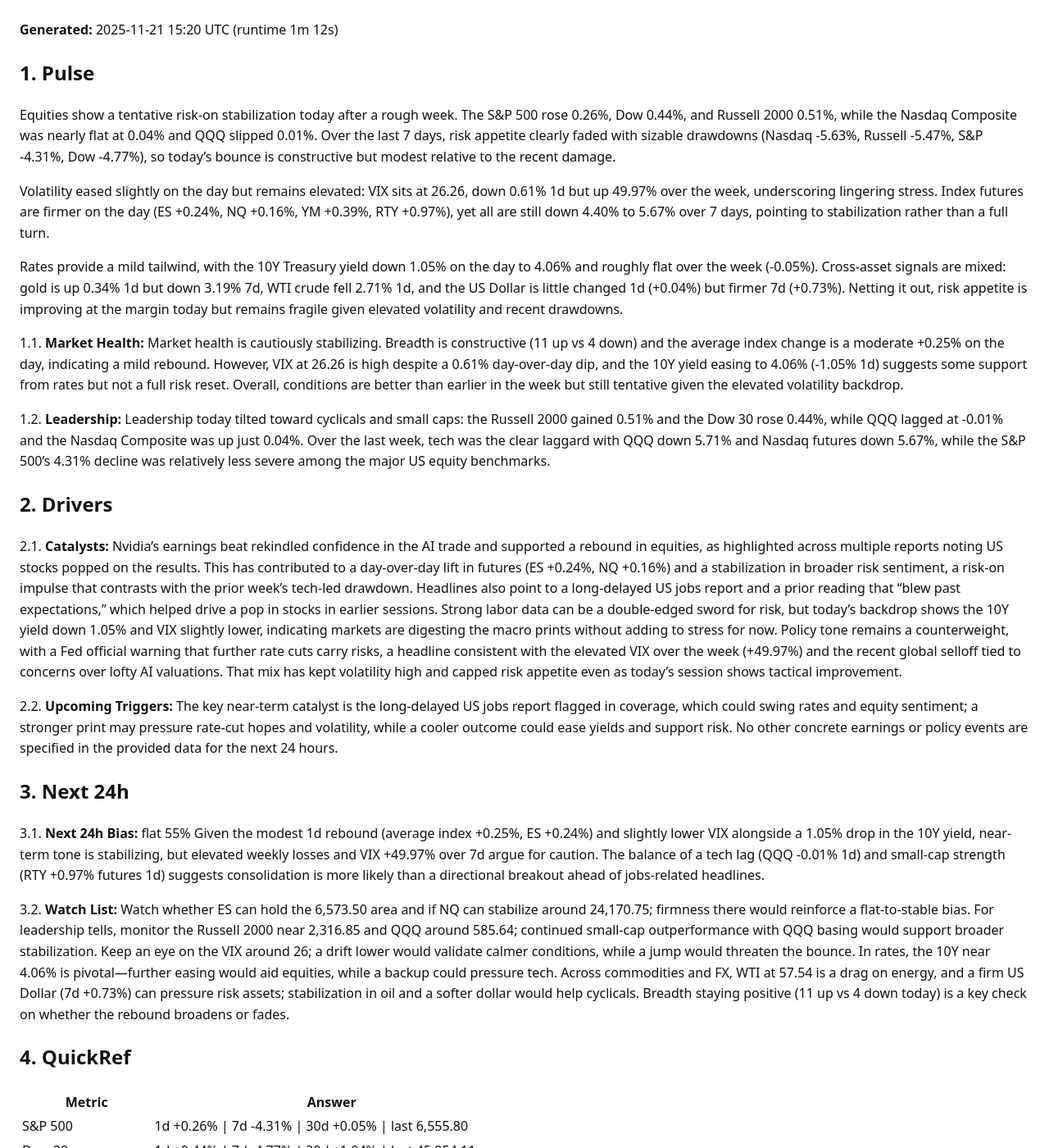
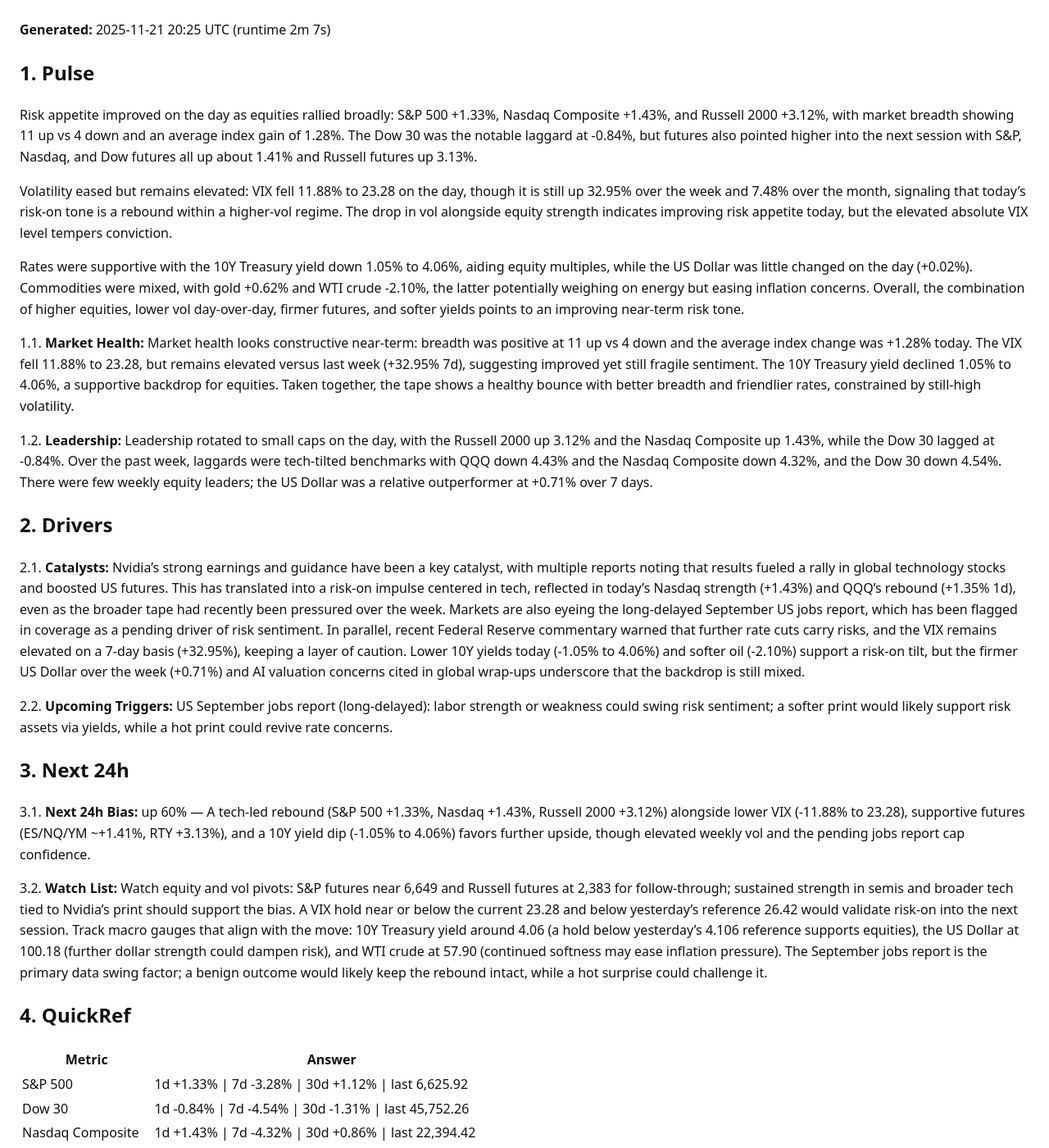
Before and after one commit to ryness/stonks, a Jekyll site: the page built from _reports/GODSEYE.md, in a window 1280 px wide and 1400 px high. Shown: the whole window at 82% size. Built offline with Jekyll 4.4.1, drawn with Linux system fonts in a browser that asks for light colours; some of the changed text lies outside the part shown.

Commit message:
Update report: rotation+GodsEye

```diff
--- a/_reports/GODSEYE.md
+++ b/_reports/GODSEYE.md
@@ -3,34 +3,34 @@ layout: default
 title: "GodsEye Market Report"
 ticker: "GODSEYE"
 date: 2025-11-21
-generated_at: 2025-11-21T15:20:59.168076+00:00
-runtime_seconds: 72.07
+generated_at: 2025-11-21T20:25:46.523289+00:00
+runtime_seconds: 126.74
 raw_markdown: |
-  **Generated:** <time class="js-local-time" datetime="2025-11-21T15:20:59.168076+00:00">2025-11-21 15:20 UTC</time> (runtime 1m 12s)
+  **Generated:** <time class="js-local-time" datetime="2025-11-21T20:25:46.523289+00:00">2025-11-21 20:25 UTC</time> (runtime 2m 7s)
 
   ## 1. Pulse
 
-  Equities show a tentative risk-on stabilization today after a rough week. The S&P 500 rose 0.26%, Dow 0.44%, and Russell 2000 0.51%, while the Nasdaq Composite was nearly flat at 0.04% and QQQ slipped 0.01%. Over the last 7 days, risk appetite clearly faded with sizable drawdowns (Nasdaq -5.63%, Russell -5.47%, S&P -4.31%, Dow -4.77%), so today’s bounce is constructive but modest relative to the recent damage.
+  Risk appetite improved on the day as equities rallied broadly: S&P 500 +1.33%, Nasdaq Composite +1.43%, and Russell 2000 +3.12%, with market breadth showing 11 up vs 4 down and an average index gain of 1.28%. The Dow 30 was the notable laggard at -0.84%, but futures also pointed higher into the next session with S&P, Nasdaq, and Dow futures all up about 1.41% and Russell futures up 3.13%.
 
-  Volatility eased slightly on the day but remains elevated: VIX sits at 26.26, down 0.61% 1d but up 49.97% over the week, underscoring lingering stress. Index futures are firmer on the day (ES +0.24%, NQ +0.16%, YM +0.39%, RTY +0.97%), yet all are still down 4.40% to 5.67% over 7 days, pointing to stabilization rather than a full turn.
+  Volatility eased but remains elevated: VIX fell 11.88% to 23.28 on the day, though it is still up 32.95% over the week and 7.48% over the month, signaling that today’s risk-on tone is a rebound within a higher-vol regime. The drop in vol alongside equity strength indicates improving risk appetite today, but the elevated absolute VIX level tempers conviction.
 
-  Rates provide a mild tailwind, with the 10Y Treasury yield down 1.05% on the day to 4.06% and roughly flat over the week (-0.05%). Cross-asset signals are mixed: gold is up 0.34% 1d but down 3.19% 7d, WTI crude fell 2.71% 1d, and the US Dollar is little changed 1d (+0.04%) but firmer 7d (+0.73%). Netting it out, risk appetite is improving at the margin today but remains fragile given elevated volatility and recent drawdowns.
+  Rates were supportive with the 10Y Treasury yield down 1.05% to 4.06%, aiding equity multiples, while the US Dollar was little changed on the day (+0.02%). Commodities were mixed, with gold +0.62% and WTI crude -2.10%, the latter potentially weighing on energy but easing inflation concerns. Overall, the combination of higher equities, lower vol day-over-day, firmer futures, and softer yields points to an improving near-term risk tone.
 
-  1.1. **Market Health:** Market health is cautiously stabilizing. Breadth is constructive (11 up vs 4 down) and the average index change is a moderate +0.25% on the day, indicating a mild rebound. However, VIX at 26.26 is high despite a 0.61% day-over-day dip, and the 10Y yield easing to 4.06% (-1.05% 1d) suggests some support from rates but not a full risk reset. Overall, conditions are better than earlier in the week but still tentative given the elevated volatility backdrop.
+  1.1. **Market Health:** Market health looks constructive near-term: breadth was positive at 11 up vs 4 down and the average index change was +1.28% today. The VIX fell 11.88% to 23.28, but remains elevated versus last week (+32.95% 7d), suggesting improved yet still fragile sentiment. The 10Y Treasury yield declined 1.05% to 4.06%, a supportive backdrop for equities. Taken together, the tape shows a healthy bounce with better breadth and friendlier rates, constrained by still-high volatility.
 
-  1.2. **Leadership:** Leadership today tilted toward cyclicals and small caps: the Russell 2000 gained 0.51% and the Dow 30 rose 0.44%, while QQQ lagged at -0.01% and the Nasdaq Composite was up just 0.04%. Over the last week, tech was the clear laggard with QQQ down 5.71% and Nasdaq futures down 5.67%, while the S&P 500’s 4.31% decline was relatively less severe among the major US equity benchmarks.
+  1.2. **Leadership:** Leadership rotated to small caps on the day, with the Russell 2000 up 3.12% and the Nasdaq Composite up 1.43%, while the Dow 30 lagged at -0.84%. Over the past week, laggards were tech-tilted benchmarks with QQQ down 4.43% and the Nasdaq Composite down 4.32%, and the Dow 30 down 4.54%. There were few weekly equity leaders; the US Dollar was a relative outperformer at +0.71% over 7 days.
 
   ## 2. Drivers
 
-  2.1. **Catalysts:** Nvidia’s earnings beat rekindled confidence in the AI trade and supported a rebound in equities, as highlighted across multiple reports noting US stocks popped on the results. This has contributed to a day-over-day lift in futures (ES +0.24%, NQ +0.16%) and a stabilization in broader risk sentiment, a risk-on impulse that contrasts with the prior week’s tech-led drawdown. Headlines also point to a long-delayed US jobs report and a prior reading that “blew past expectations,” which helped drive a pop in stocks in earlier sessions. Strong labor data can be a double-edged sword for risk, but today’s backdrop shows the 10Y yield down 1.05% and VIX slightly lower, indicating markets are digesting the macro prints without adding to stress for now. Policy tone remains a counterweight, with a Fed official warning that further rate cuts carry risks, a headline consistent with the elevated VIX over the week (+49.97%) and the recent global selloff tied to concerns over lofty AI valuations. That mix has kept volatility high and capped risk appetite even as today’s session shows tactical improvement.
+  2.1. **Catalysts:** Nvidia’s strong earnings and guidance have been a key catalyst, with multiple reports noting that results fueled a rally in global technology stocks and boosted US futures. This has translated into a risk-on impulse centered in tech, reflected in today’s Nasdaq strength (+1.43%) and QQQ’s rebound (+1.35% 1d), even as the broader tape had recently been pressured over the week. Markets are also eyeing the long-delayed September US jobs report, which has been flagged in coverage as a pending driver of risk sentiment. In parallel, recent Federal Reserve commentary warned that further rate cuts carry risks, and the VIX remains elevated on a 7-day basis (+32.95%), keeping a layer of caution. Lower 10Y yields today (-1.05% to 4.06%) and softer oil (-2.10%) support a risk-on tilt, but the firmer US Dollar over the week (+0.71%) and AI valuation concerns cited in global wrap-ups underscore that the backdrop is still mixed.
 
-  2.2. **Upcoming Triggers:** The key near-term catalyst is the long-delayed US jobs report flagged in coverage, which could swing rates and equity sentiment; a stronger print may pressure rate-cut hopes and volatility, while a cooler outcome could ease yields and support risk. No other concrete earnings or policy events are specified in the provided data for the next 24 hours.
+  2.2. **Upcoming Triggers:** US September jobs report (long-delayed): labor strength or weakness could swing risk sentiment; a softer print would likely support risk assets via yields, while a hot print could revive rate concerns.
 
   ## 3. Next 24h
 
-  3.1. **Next 24h Bias:** flat 55% Given the modest 1d rebound (average index +0.25%, ES +0.24%) and slightly lower VIX alongside a 1.05% drop in the 10Y yield, near-term tone is stabilizing, but elevated weekly losses and VIX +49.97% over 7d argue for caution. The balance of a tech lag (QQQ -0.01% 1d) and small-cap strength (RTY +0.97% futures 1d) suggests consolidation is more likely than a directional breakout ahead of jobs-related headlines.
+  3.1. **Next 24h Bias:** up 60% — A tech-led rebound (S&P 500 +1.33%, Nasdaq +1.43%, Russell 2000 +3.12%) alongside lower VIX (-11.88% to 23.28), supportive futures (ES/NQ/YM ~+1.41%, RTY +3.13%), and a 10Y yield dip (-1.05% to 4.06%) favors further upside, though elevated weekly vol and the pending jobs report cap confidence.
 
-  3.2. **Watch List:** Watch whether ES can hold the 6,573.50 area and if NQ can stabilize around 24,170.75; firmness there would reinforce a flat-to-stable bias. For leadership tells, monitor the Russell 2000 near 2,316.85 and QQQ around 585.64; continued small-cap outperformance with QQQ basing would support broader stabilization. Keep an eye on the VIX around 26; a drift lower would validate calmer conditions, while a jump would threaten the bounce. In rates, the 10Y near 4.06% is pivotal—further easing would aid equities, while a backup could pressure tech. Across commodities and FX, WTI at 57.54 is a drag on energy, and a firm US Dollar (7d +0.73%) can pressure risk assets; stabilization in oil and a softer dollar would help cyclicals. Breadth staying positive (11 up vs 4 down today) is a key check on whether the rebound broadens or fades.
+  3.2. **Watch List:** Watch equity and vol pivots: S&P futures near 6,649 and Russell futures at 2,383 for follow-through; sustained strength in semis and broader tech tied to Nvidia’s print should support the bias. A VIX hold near or below the current 23.28 and below yesterday’s reference 26.42 would validate risk-on into the next session. Track macro gauges that align with the move: 10Y Treasury yield around 4.06 (a hold below yesterday’s 4.106 reference supports equities), the US Dollar at 100.18 (further dollar strength could dampen risk), and WTI crude at 57.90 (continued softness may ease inflation pressure). The September jobs report is the primary data swing factor; a benign outcome would likely keep the rebound intact, while a hot surprise could challenge it.
 
   ## 4. QuickRef
 
@@ -38,21 +38,21 @@ raw_markdown: |
   <table>
   <thead><tr><th>Metric</th><th>Answer</th></tr></thead>
   <tbody>
-  <tr><td>S&amp;P 500</td><td>1d +0.26% | 7d -4.31% | 30d +0.05% | last 6,555.80</td></tr>
-  <tr><td>Dow 30</td><td>1d +0.44% | 7d -4.77% | 30d +1.04% | last 45,954.11</td></tr>
-  <tr><td>Nasdaq Composite</td><td>1d +0.04% | 7d -5.63% | 30d -0.53% | last 22,087.56</td></tr>
-  <tr><td>Russell 2000</td><td>1d +0.51% | 7d -5.47% | 30d -3.25% | last 2,316.85</td></tr>
-  <tr><td>SPY ETF</td><td>1d +0.25% | 7d -4.28% | 30d +0.17% | last 654.15</td></tr>
-  <tr><td>QQQ ETF</td><td>1d -0.01% | 7d -5.71% | 30d -0.65% | last 585.64</td></tr>
-  <tr><td>VIX</td><td>1d -0.61% | 7d +49.97% | 30d +21.24% | last 26.26</td></tr>
-  <tr><td>S&amp;P Fut</td><td>1d +0.24% | 7d -4.40% | 30d -0.33% | last 6,573.50</td></tr>
-  <tr><td>Nasdaq Fut</td><td>1d +0.16% | 7d -5.67% | 30d -0.93% | last 24,170.75</td></tr>
-  <tr><td>Dow Fut</td><td>1d +0.39% | 7d -4.89% | 30d +0.65% | last 46,003.00</td></tr>
-  <tr><td>Russell Fut</td><td>1d +0.97% | 7d -5.15% | 30d -3.13% | last 2,333.10</td></tr>
+  <tr><td>S&amp;P 500</td><td>1d +1.33% | 7d -3.28% | 30d +1.12% | last 6,625.92</td></tr>
+  <tr><td>Dow 30</td><td>1d -0.84% | 7d -4.54% | 30d -1.31% | last 45,752.26</td></tr>
+  <tr><td>Nasdaq Composite</td><td>1d +1.43% | 7d -4.32% | 30d +0.86% | last 22,394.42</td></tr>
+  <tr><td>Russell 2000</td><td>1d +3.12% | 7d -3.01% | 30d -0.73% | last 2,377.12</td></tr>
+  <tr><td>SPY ETF</td><td>1d +1.31% | 7d -3.27% | 30d +1.23% | last 661.06</td></tr>
+  <tr><td>QQQ ETF</td><td>1d +1.35% | 7d -4.43% | 30d +0.69% | last 593.56</td></tr>
+  <tr><td>VIX</td><td>1d -11.88% | 7d +32.95% | 30d +7.48% | last 23.28</td></tr>
+  <tr><td>S&amp;P Fut</td><td>1d +1.40% | 7d -3.30% | 30d +0.81% | last 6,649.00</td></tr>
+  <tr><td>Nasdaq Fut</td><td>1d +1.41% | 7d -4.49% | 30d +0.31% | last 24,472.25</td></tr>
+  <tr><td>Dow Fut</td><td>1d +1.41% | 7d -3.92% | 30d +1.68% | last 46,472.00</td></tr>
+  <tr><td>Russell Fut</td><td>1d +3.13% | 7d -3.13% | 30d -1.06% | last 2,383.00</td></tr>
   <tr><td>10Y Treasury</td><td>1d -1.05% | 7d -0.05% | 30d +0.30% | last 4.06</td></tr>
-  <tr><td>Gold Fut</td><td>1d +0.34% | 7d -3.19% | 30d +2.37% | last 4,070.30</td></tr>
-  <tr><td>WTI Crude</td><td>1d -2.71% | 7d -1.62% | 30d -2.31% | last 57.54</td></tr>
-  <tr><td>US Dollar</td><td>1d +0.04% | 7d +0.73% | 30d +1.23% | last 100.20</td></tr>
+  <tr><td>Gold Fut</td><td>1d +0.62% | 7d -2.92% | 30d +2.66% | last 4,081.50</td></tr>
+  <tr><td>WTI Crude</td><td>1d -2.10% | 7d -1.01% | 30d -1.70% | last 57.90</td></tr>
+  <tr><td>US Dollar</td><td>1d +0.02% | 7d +0.71% | 30d +1.22% | last 100.18</td></tr>
   </tbody></table>
   </div>
 
@@ -121,31 +121,31 @@ raw_markdown: |
   </details>
 ---
 
-**Generated:** <time class="js-local-time" datetime="2025-11-21T15:20:59.168076+00:00">2025-11-21 15:20 UTC</time> (runtime 1m 12s)
+**Generated:** <time class="js-local-time" datetime="2025-11-21T20:25:46.523289+00:00">2025-11-21 20:25 UTC</time> (runtime 2m 7s)
 
 ## 1. Pulse
 
-Equities show a tentative risk-on stabilization today after a rough week. The S&P 500 rose 0.26%, Dow 0.44%, and Russell 2000 0.51%, while the Nasdaq Composite was nearly flat at 0.04% and QQQ slipped 0.01%. Over the last 7 days, risk appetite clearly faded with sizable drawdowns (Nasdaq -5.63%, Russell -5.47%, S&P -4.31%, Dow -4.77%), so today’s bounce is constructive but modest relative to the recent damage.
+Risk appetite improved on the day as equities rallied broadly: S&P 500 +1.33%, Nasdaq Composite +1.43%, and Russell 2000 +3.12%, with market breadth showing 11 up vs 4 down and an average index gain of 1.28%. The Dow 30 was the notable laggard at -0.84%, but futures also pointed higher into the next session with S&P, Nasdaq, and Dow futures all up about 1.41% and Russell futures up 3.13%.
 
-Volatility eased slightly on the day but remains elevated: VIX sits at 26.26, down 0.61% 1d but up 49.97% over the week, underscoring lingering stress. Index futures are firmer on the day (ES +0.24%, NQ +0.16%, YM +0.39%, RTY +0.97%), yet all are still down 4.40% to 5.67% over 7 days, pointing to stabilization rather than a full turn.
+Volatility eased but remains elevated: VIX fell 11.88% to 23.28 on the day, though it is still up 32.95% over the week and 7.48% over the month, signaling that today’s risk-on tone is a rebound within a higher-vol regime. The drop in vol alongside equity strength indicates improving risk appetite today, but the elevated absolute VIX level tempers conviction.
 
-Rates provide a mild tailwind, with the 10Y Treasury yield down 1.05% on the day to 4.06% and roughly flat over the week (-0.05%). Cross-asset signals are mixed: gold is up 0.34% 1d but down 3.19% 7d, WTI crude fell 2.71% 1d, and the US Dollar is little changed 1d (+0.04%) but firmer 7d (+0.73%). Netting it out, risk appetite is improving at the margin today but remains fragile given elevated volatility and recent drawdowns.
+Rates were supportive with the 10Y Treasury yield down 1.05% to 4.06%, aiding equity multiples, while the US Dollar was little changed on the day (+0.02%). Commodities were mixed, with gold +0.62% and WTI crude -2.10%, the latter potentially weighing on energy but easing inflation concerns. Overall, the combination of higher equities, lower vol day-over-day, firmer futures, and softer yields points to an improving near-term risk tone.
 
-1.1. **Market Health:** Market health is cautiously stabilizing. Breadth is constructive (11 up vs 4 down) and the average index change is a moderate +0.25% on the day, indicating a mild rebound. However, VIX at 26.26 is high despite a 0.61% day-over-day dip, and the 10Y yield easing to 4.06% (-1.05% 1d) suggests some support from rates but not a full risk reset. Overall, conditions are better than earlier in the week but still tentative given the elevated volatility backdrop.
+1.1. **Market Health:** Market health looks constructive near-term: breadth was positive at 11 up vs 4 down and the average index change was +1.28% today. The VIX fell 11.88% to 23.28, but remains elevated versus last week (+32.95% 7d), suggesting improved yet still fragile sentiment. The 10Y Treasury yield declined 1.05% to 4.06%, a supportive backdrop for equities. Taken together, the tape shows a healthy bounce with better breadth and friendlier rates, constrained by still-high volatility.
 
-1.2. **Leadership:** Leadership today tilted toward cyclicals and small caps: the Russell 2000 gained 0.51% and the Dow 30 rose 0.44%, while QQQ lagged at -0.01% and the Nasdaq Composite was up just 0.04%. Over the last week, tech was the clear laggard with QQQ down 5.71% and Nasdaq futures down 5.67%, while the S&P 500’s 4.31% decline was relatively less severe among the major US equity benchmarks.
+1.2. **Leadership:** Leadership rotated to small caps on the day, with the Russell 2000 up 3.12% and the Nasdaq Composite up 1.43%, while the Dow 30 lagged at -0.84%. Over the past week, laggards were tech-tilted benchmarks with QQQ down 4.43% and the Nasdaq Composite down 4.32%, and the Dow 30 down 4.54%. There were few weekly equity leaders; the US Dollar was a relative outperformer at +0.71% over 7 days.
 
 ## 2. Drivers
 
-2.1. **Catalysts:** Nvidia’s earnings beat rekindled confidence in the AI trade and supported a rebound in equities, as highlighted across multiple reports noting US stocks popped on the results. This has contributed to a day-over-day lift in futures (ES +0.24%, NQ +0.16%) and a stabilization in broader risk sentiment, a risk-on impulse that contrasts with the prior week’s tech-led drawdown. Headlines also point to a long-delayed US jobs report and a prior reading that “blew past expectations,” which helped drive a pop in stocks in earlier sessions. Strong labor data can be a double-edged sword for risk, but today’s backdrop shows the 10Y yield down 1.05% and VIX slightly lower, indicating markets are digesting the macro prints without adding to stress for now. Policy tone remains a counterweight, with a Fed official warning that further rate cuts carry risks, a headline consistent with the elevated VIX over the week (+49.97%) and the recent global selloff tied to concerns over lofty AI valuations. That mix has kept volatility high and capped risk appetite even as today’s session shows tactical improvement.
+2.1. **Catalysts:** Nvidia’s strong earnings and guidance have been a key catalyst, with multiple reports noting that results fueled a rally in global technology stocks and boosted US futures. This has translated into a risk-on impulse centered in tech, reflected in today’s Nasdaq strength (+1.43%) and QQQ’s rebound (+1.35% 1d), even as the broader tape had recently been pressured over the week. Markets are also eyeing the long-delayed September US jobs report, which has been flagged in coverage as a pending driver of risk sentiment. In parallel, recent Federal Reserve commentary warned that further rate cuts carry risks, and the VIX remains elevated on a 7-day basis (+32.95%), keeping a layer of caution. Lower 10Y yields today (-1.05% to 4.06%) and softer oil (-2.10%) support a risk-on tilt, but the firmer US Dollar over the week (+0.71%) and AI valuation concerns cited in global wrap-ups underscore that the backdrop is still mixed.
 
-2.2. **Upcoming Triggers:** The key near-term catalyst is the long-delayed US jobs report flagged in coverage, which could swing rates and equity sentiment; a stronger print may pressure rate-cut hopes and volatility, while a cooler outcome could ease yields and support risk. No other concrete earnings or policy events are specified in the provided data for the next 24 hours.
+2.2. **Upcoming Triggers:** US September jobs report (long-delayed): labor strength or weakness could swing risk sentiment; a softer print would likely support risk assets via yields, while a hot print could revive rate concerns.
 
 ## 3. Next 24h
 
-3.1. **Next 24h Bias:** flat 55% Given the modest 1d rebound (average index +0.25%, ES +0.24%) and slightly lower VIX alongside a 1.05% drop in the 10Y yield, near-term tone is stabilizing, but elevated weekly losses and VIX +49.97% over 7d argue for caution. The balance of a tech lag (QQQ -0.01% 1d) and small-cap strength (RTY +0.97% futures 1d) suggests consolidation is more likely than a directional breakout ahead of jobs-related headlines.
+3.1. **Next 24h Bias:** up 60% — A tech-led rebound (S&P 500 +1.33%, Nasdaq +1.43%, Russell 2000 +3.12%) alongside lower VIX (-11.88% to 23.28), supportive futures (ES/NQ/YM ~+1.41%, RTY +3.13%), and a 10Y yield dip (-1.05% to 4.06%) favors further upside, though elevated weekly vol and the pending jobs report cap confidence.
 
-3.2. **Watch List:** Watch whether ES can hold the 6,573.50 area and if NQ can stabilize around 24,170.75; firmness there would reinforce a flat-to-stable bias. For leadership tells, monitor the Russell 2000 near 2,316.85 and QQQ around 585.64; continued small-cap outperformance with QQQ basing would support broader stabilization. Keep an eye on the VIX around 26; a drift lower would validate calmer conditions, while a jump would threaten the bounce. In rates, the 10Y near 4.06% is pivotal—further easing would aid equities, while a backup could pressure tech. Across commodities and FX, WTI at 57.54 is a drag on energy, and a firm US Dollar (7d +0.73%) can pressure risk assets; stabilization in oil and a softer dollar would help cyclicals. Breadth staying positive (11 up vs 4 down today) is a key check on whether the rebound broadens or fades.
+3.2. **Watch List:** Watch equity and vol pivots: S&P futures near 6,649 and Russell futures at 2,383 for follow-through; sustained strength in semis and broader tech tied to Nvidia’s print should support the bias. A VIX hold near or below the current 23.28 and below yesterday’s reference 26.42 would validate risk-on into the next session. Track macro gauges that align with the move: 10Y Treasury yield around 4.06 (a hold below yesterday’s 4.106 reference supports equities), the US Dollar at 100.18 (further dollar strength could dampen risk), and WTI crude at 57.90 (continued softness may ease inflation pressure). The September jobs report is the primary data swing factor; a benign outcome would likely keep the rebound intact, while a hot surprise could challenge it.
 
 ## 4. QuickRef
 
@@ -153,21 +153,21 @@ Rates provide a mild tailwind, with the 10Y Treasury yield down 1.05% on the day
 <table>
 <thead><tr><th>Metric</th><th>Answer</th></tr></thead>
 <tbody>
-<tr><td>S&amp;P 500</td><td>1d +0.26% | 7d -4.31% | 30d +0.05% | last 6,555.80</td></tr>
-<tr><td>Dow 30</td><td>1d +0.44% | 7d -4.77% | 30d +1.04% | last 45,954.11</td></tr>
-<tr><td>Nasdaq Composite</td><td>1d +0.04% | 7d -5.63% | 30d -0.53% | last 22,087.56</td></tr>
-<tr><td>Russell 2000</td><td>1d +0.51% | 7d -5.47% | 30d -3.25% | last 2,316.85</td></tr>
-<tr><td>SPY ETF</td><td>1d +0.25% | 7d -4.28% | 30d +0.17% | last 654.15</td></tr>
-<tr><td>QQQ ETF</td><td>1d -0.01% | 7d -5.71% | 30d -0.65% | last 585.64</td></tr>
-<tr><td>VIX</td><td>1d -0.61% | 7d +49.97% | 30d +21.24% | last 26.26</td></tr>
-<tr><td>S&amp;P Fut</td><td>1d +0.24% | 7d -4.40% | 30d -0.33% | last 6,573.50</td></tr>
-<tr><td>Nasdaq Fut</td><td>1d +0.16% | 7d -5.67% | 30d -0.93% | last 24,170.75</td></tr>
-<tr><td>Dow Fut</td><td>1d +0.39% | 7d -4.89% | 30d +0.65% | last 46,003.00</td></tr>
-<tr><td>Russell Fut</td><td>1d +0.97% | 7d -5.15% | 30d -3.13% | last 2,333.10</td></tr>
+<tr><td>S&amp;P 500</td><td>1d +1.33% | 7d -3.28% | 30d +1.12% | last 6,625.92</td></tr>
+<tr><td>Dow 30</td><td>1d -0.84% | 7d -4.54% | 30d -1.31% | last 45,752.26</td></tr>
+<tr><td>Nasdaq Composite</td><td>1d +1.43% | 7d -4.32% | 30d +0.86% | last 22,394.42</td></tr>
+<tr><td>Russell 2000</td><td>1d +3.12% | 7d -3.01% | 30d -0.73% | last 2,377.12</td></tr>
+<tr><td>SPY ETF</td><td>1d +1.31% | 7d -3.27% | 30d +1.23% | last 661.06</td></tr>
+<tr><td>QQQ ETF</td><td>1d +1.35% | 7d -4.43% | 30d +0.69% | last 593.56</td></tr>
+<tr><td>VIX</td><td>1d -11.88% | 7d +32.95% | 30d +7.48% | last 23.28</td></tr>
+<tr><td>S&amp;P Fut</td><td>1d +1.40% | 7d -3.30% | 30d +0.81% | last 6,649.00</td></tr>
+<tr><td>Nasdaq Fut</td><td>1d +1.41% | 7d -4.49% | 30d +0.31% | last 24,472.25</td></tr>
+<tr><td>Dow Fut</td><td>1d +1.41% | 7d -3.92% | 30d +1.68% | last 46,472.00</td></tr>
+<tr><td>Russell Fut</td><td>1d +3.13% | 7d -3.13% | 30d -1.06% | last 2,383.00</td></tr>
 <tr><td>10Y Treasury</td><td>1d -1.05% | 7d -0.05% | 30d +0.30% | last 4.06</td></tr>
-<tr><td>Gold Fut</td><td>1d +0.34% | 7d -3.19% | 30d +2.37% | last 4,070.30</td></tr>
-<tr><td>WTI Crude</td><td>1d -2.71% | 7d -1.62% | 30d -2.31% | last 57.54</td></tr>
-<tr><td>US Dollar</td><td>1d +0.04% | 7d +0.73% | 30d +1.23% | last 100.20</td></tr>
+<tr><td>Gold Fut</td><td>1d +0.62% | 7d -2.92% | 30d +2.66% | last 4,081.50</td></tr>
+<tr><td>WTI Crude</td><td>1d -2.10% | 7d -1.01% | 30d -1.70% | last 57.90</td></tr>
+<tr><td>US Dollar</td><td>1d +0.02% | 7d +0.71% | 30d +1.22% | last 100.18</td></tr>
 </tbody></table>
 </div>
 
```
Also changed, not shown: other parts of _reports/GODSEYE.md (+2 -2 lines), _reports/PFE.md (+39 -39 lines).
